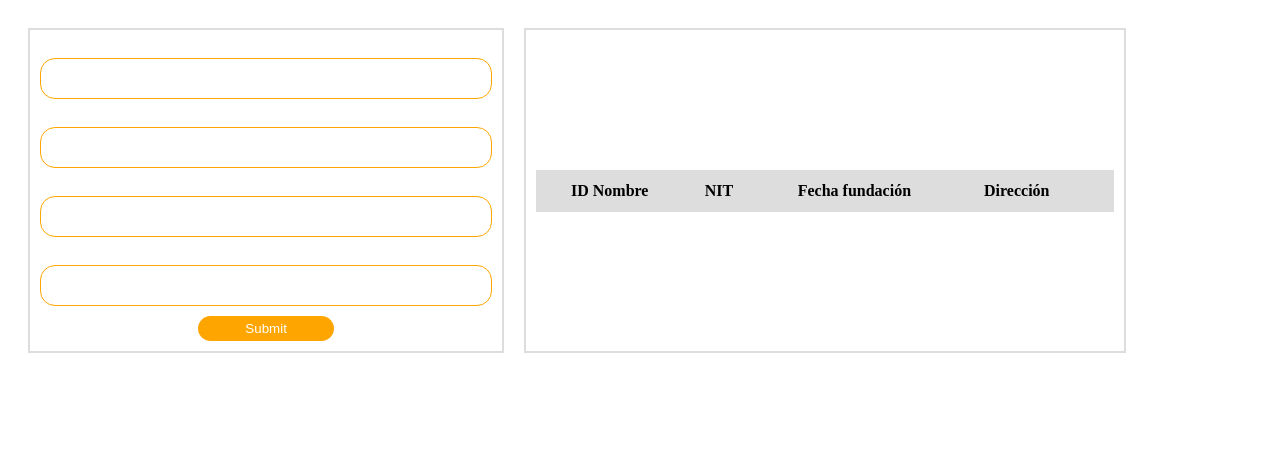
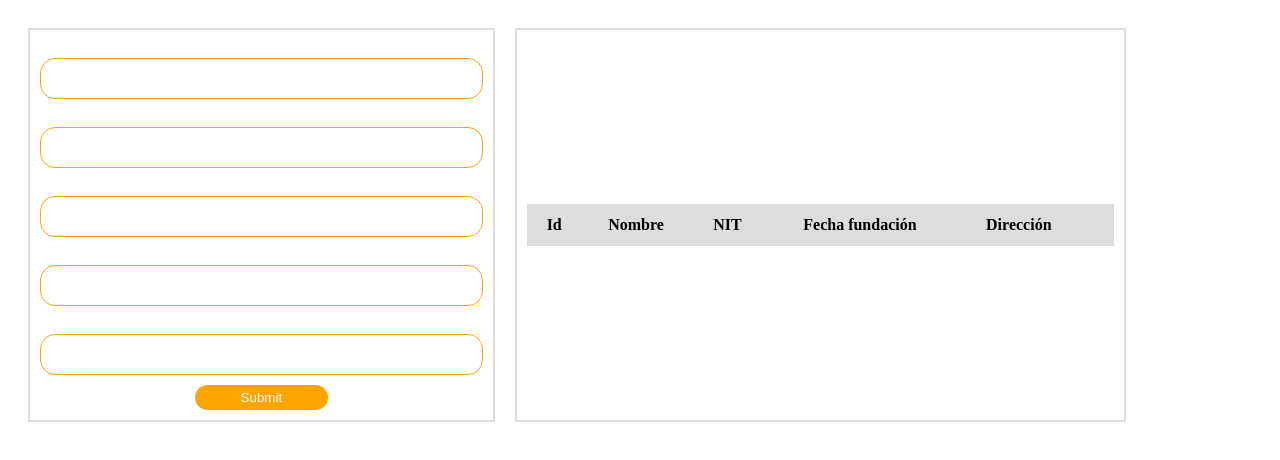
Before and after one commit to Salvapassionate/Front-End-Parte-VI, a plain HTML site: page CRUD/index.html in a window 1280 px wide. Drawn offline with Linux system fonts and the light colour scheme.

Commit message:
Update index.html

```diff
--- a/CRUD/index.html
+++ b/CRUD/index.html
@@ -12,6 +12,10 @@
         <tr>
             <td>
                 <form onsubmit="event.preventDefault();onSubmitForm();">
+                    <div>
+                        <label>Id</label>
+                        <input type="text" name="Id" id="Id">
+                    </div>
                     <div>
                         <label>Id Nombre</label><label class="classValidate hide" id="labelId" >*Este campo es necesario</label>
                         <input type="text" name="Name" id="Name">
@@ -36,7 +40,8 @@
             <td>
                 <table class="mainTable" id="employeeList">
                     <thead>
-                        <th>ID Nombre</th>
+                        <th>Id</th>
+                        <th>Nombre</th>
                         <th>NIT</th>
                         <th>Fecha fundación</th>
                         <th>Dirección</th>
```
